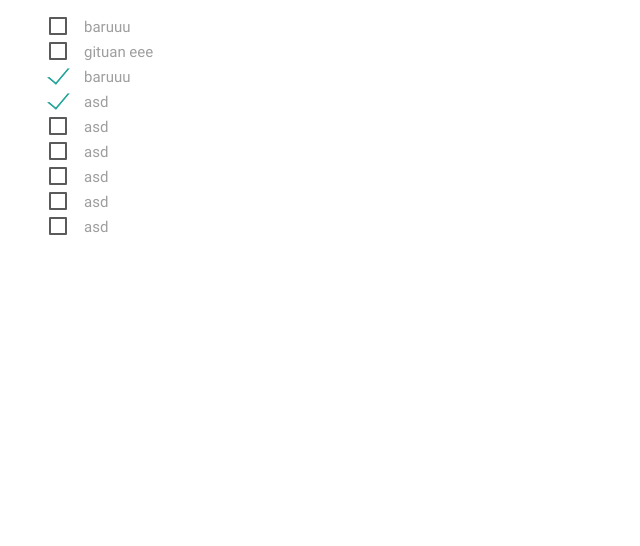
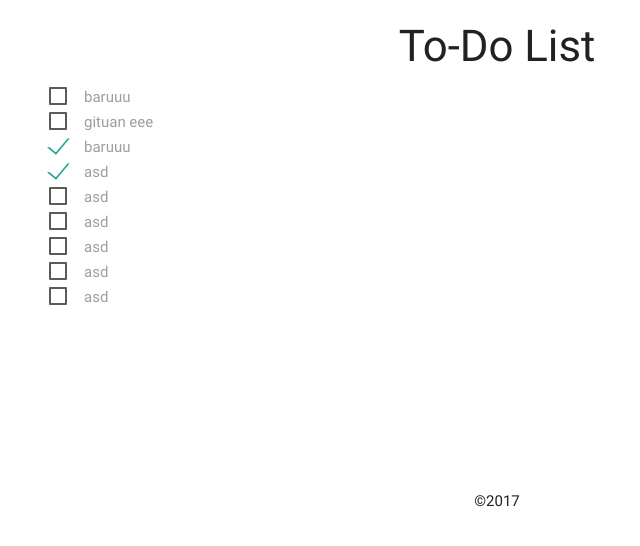
Before and after one commit to taufiqelrahman/tia-journey, a React app: page / in a window 1280 px wide. Shown: the top 546 px of the page, without its empty margins (143-783 px from the left). Built offline with nearby package versions, Linux system fonts and the light colour scheme; data requests are answered from the project's data file.

Commit message:
added Header and Footer

```diff
--- a/src/App.js
+++ b/src/App.js
@@ -3,7 +3,7 @@
 import { bindActionCreators } from 'redux'
 import { connect } from 'react-redux'
 import * as actions from './modules/todolist'
-import Layout from './layouts/layout'
+import Layout from './layouts/Layout'
 import TodoList from './components/TodoList'
 
 class App extends React.Component {
--- /dev/null
+++ b/src/layouts/Footer.js
@@ -0,0 +1,11 @@
+import React from 'react'
+
+class Footer extends React.Component {
+  render() {
+    return (
+      <h6>©2017</h6>
+    )
+  }
+}
+
+export default Footer
--- /dev/null
+++ b/src/layouts/Header.js
@@ -0,0 +1,11 @@
+import React from 'react'
+
+class Header extends React.Component {
+  render() {
+    return (
+      <h3 style={{ marginBottom: 15 }}>To-Do List</h3>
+    )
+  }
+}
+
+export default Header
--- a/src/layouts/layout.js
+++ b/src/layouts/layout.js
@@ -1,4 +1,6 @@
 import React from 'react'
+import Header from './header'
+import Footer from './footer'
 
 function Layout(Content) {
   return class Component extends React.Component{
@@ -9,9 +11,11 @@
     render() {
       return (
         <div className="container center-align">
+          <Header />
           <div id="content" style={{ minHeight: '50vh' }}>
             <Content {...this.props}/>
           </div>
+          <Footer />
         </div>
       );
     }
```
